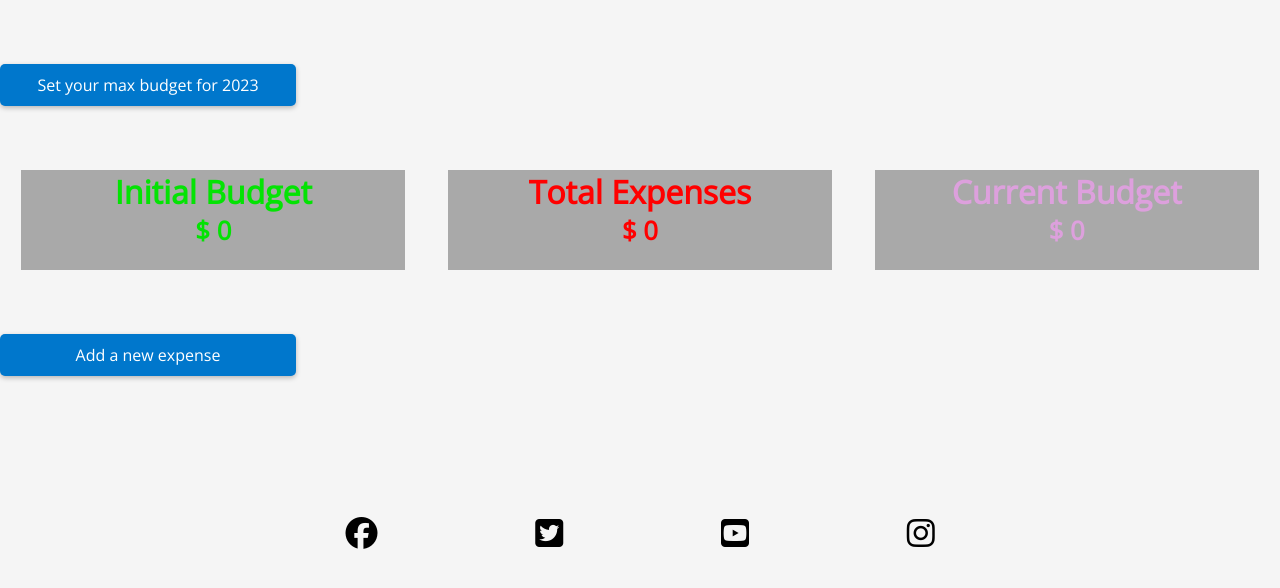
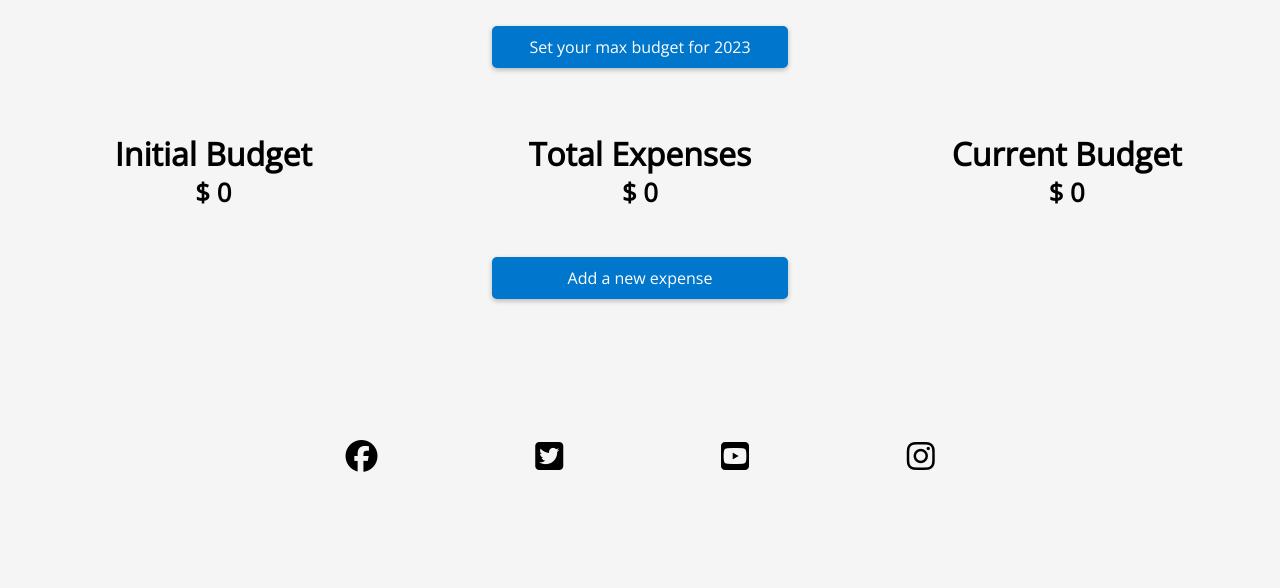
Before and after one commit to Code-Institute-Submissions/SpendWise, a Django app: page /expenses/ in a window 1280 px wide. Shown: the part 104-692 px from the top of the page. Run offline with Django 3.2, Linux system fonts and the light colour scheme; the visitor is signed in with stand-in values (Sample User, id 1); data that the repository does not hold is empty; some libraries are stand-ins or nearby versions; some web fonts are replaced.

Commit message:
add style to main buttons

```diff
--- a/expenses/urls.py
+++ b/expenses/urls.py
@@ -5,7 +5,6 @@ from . import views
 urlpatterns = [
     path('', views.home, name="home"),
     path('expenses/', views.exp_page, name="exp_page"),
-
     path('add/', login_required(views.add), name="add"),
     path('budget/', login_required(views.add_budget), name="budget"),
     path('update/<expense_id>', login_required(views.update), name="update"),
--- a/static/css/style.css
+++ b/static/css/style.css
@@ -127,9 +127,34 @@ body {
     display:inline;
 
 }
+#btn_add_container {
+    text-align: center;
 
+}
+
+#btn_budget_container {
+
+    text-align: center;
+}
+#btn_budget {
+    margin-top: 2%;
+    display: inline-block;
+    padding: 10px 20px;
+    text-decoration: none;
+    text-align: center;
+    width:20%;
+    background-color: #0077cc;
+
+    color: #fff;
+    border-radius: 5px;
+    box-shadow: 0px 2px 5px rgba(0,0,0,0.25);
+    transition: all 0.3s ease-in-out;
+    margin-bottom: 5%;
+
+
+}
 #btn_add{
-    margin-top: 5%;
+    margin-top: 2%;
     display: inline-block;
     padding: 10px 20px;
     text-decoration: none;
@@ -143,8 +168,12 @@ body {
     transition: all 0.3s ease-in-out;
     margin-bottom: 5%;
 }
+#btn_budget_container {
+
+    text-align: center;
+}
 #btn_budget {
-    margin-top: 5%;
+    margin-top: 2%;
     display: inline-block;
     padding: 10px 20px;
     text-decoration: none;
@@ -242,7 +271,11 @@ body {
 
 }
 #image_container img {
+
     width:80%;
+    border: 2px solid #0077cc;
+    border-radius: 60px;
+    box-shadow: 3px 3px 5px rgba(0, 0, 0, 0.3);
 }
 .contact {
     background-color: #5ABCB9;
@@ -259,8 +292,8 @@ body {
 #total {
     height:100px;
     width: 30%;
-    color:red;
-    background-color: darkgray;
+    color:black;
+    background-color: ;
     text-align: center;
 
 
@@ -268,16 +301,16 @@ body {
 #budget {
     height: 100px;
     width: 30%;
-    color: rgb(4, 227, 4);
-    background-color: darkgray;
+    color: black;
+    background-color:;
     text-align: center;
 }
 
 #leftover {
     height: 100px;
     width: 30%;
-    color: plum;
-    background-color: darkgray;
+    color: black;
+    background-color:;
     text-align: center;
 
 }
@@ -358,6 +391,7 @@ body {
 .type{
     overflow: hidden;
 
+
     white-space: nowrap;
     font-size: 1.6rem;
 
--- a/templates/expenses_page.html
+++ b/templates/expenses_page.html
@@ -68,8 +68,7 @@
 
     {% if user.is_authenticated %}
     <div id = "btn_budget_container">
-        <a id ="btn_budget" href="/budget/">Set your max budget for 2023</a>
-
+        <a  title="Add your 2023 budget, the total amount of your expenses will be subtracted from this budget" id ="btn_budget" href="/budget/">Set your max budget for 2023</a>
 
     </div>
 
--- a/templates/home_page.html
+++ b/templates/home_page.html
@@ -48,7 +48,7 @@
             </ul>
         </div>
         <div id ="image_container">
-            <img src = "/static/css/money.jpg" alt="money">
+            <img src = "/static/css/money1.jpeg" alt="money">
 
         </div>
     </div>
```
Also changed, not shown: static/css/money1.jpeg (added).
